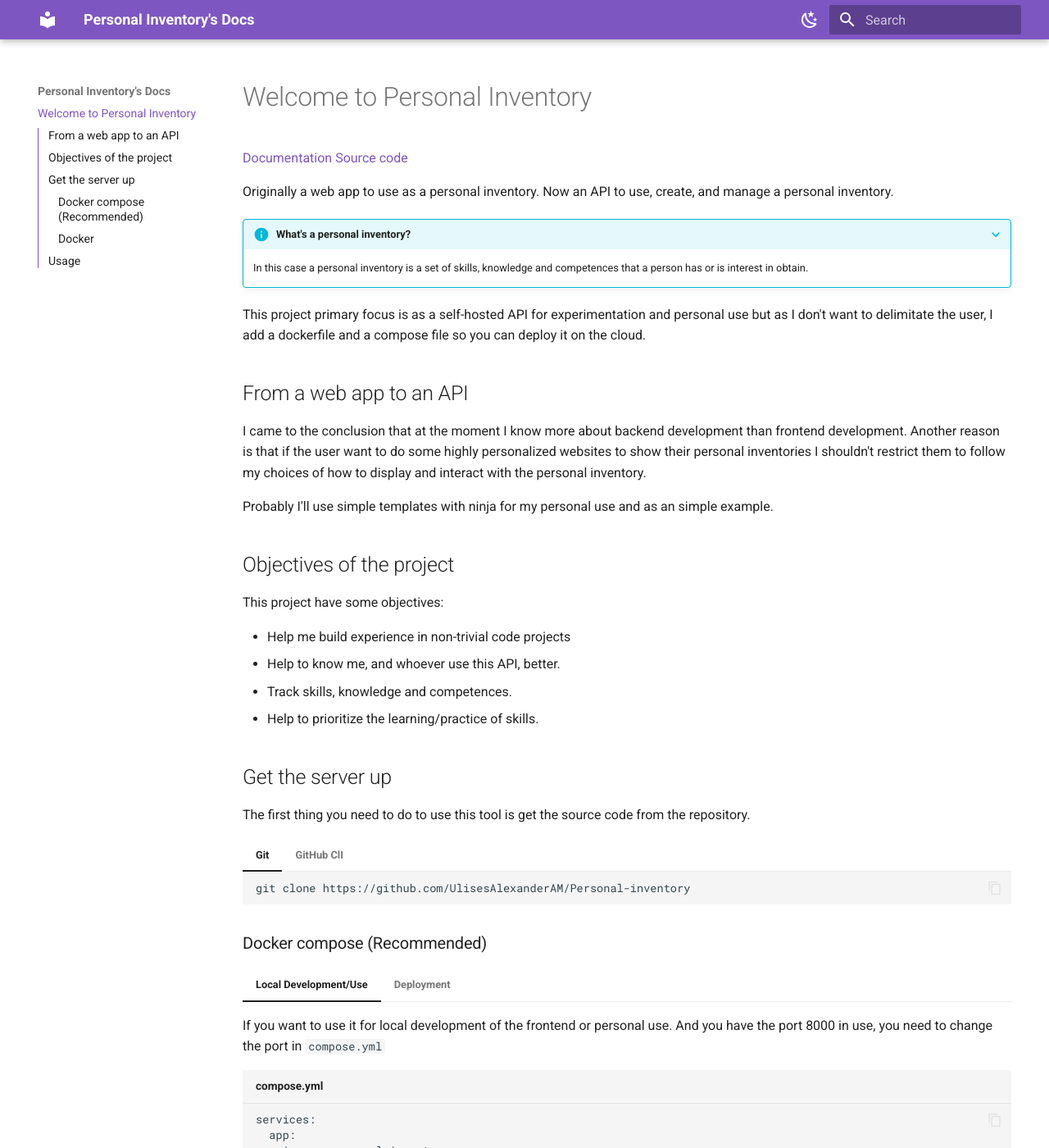
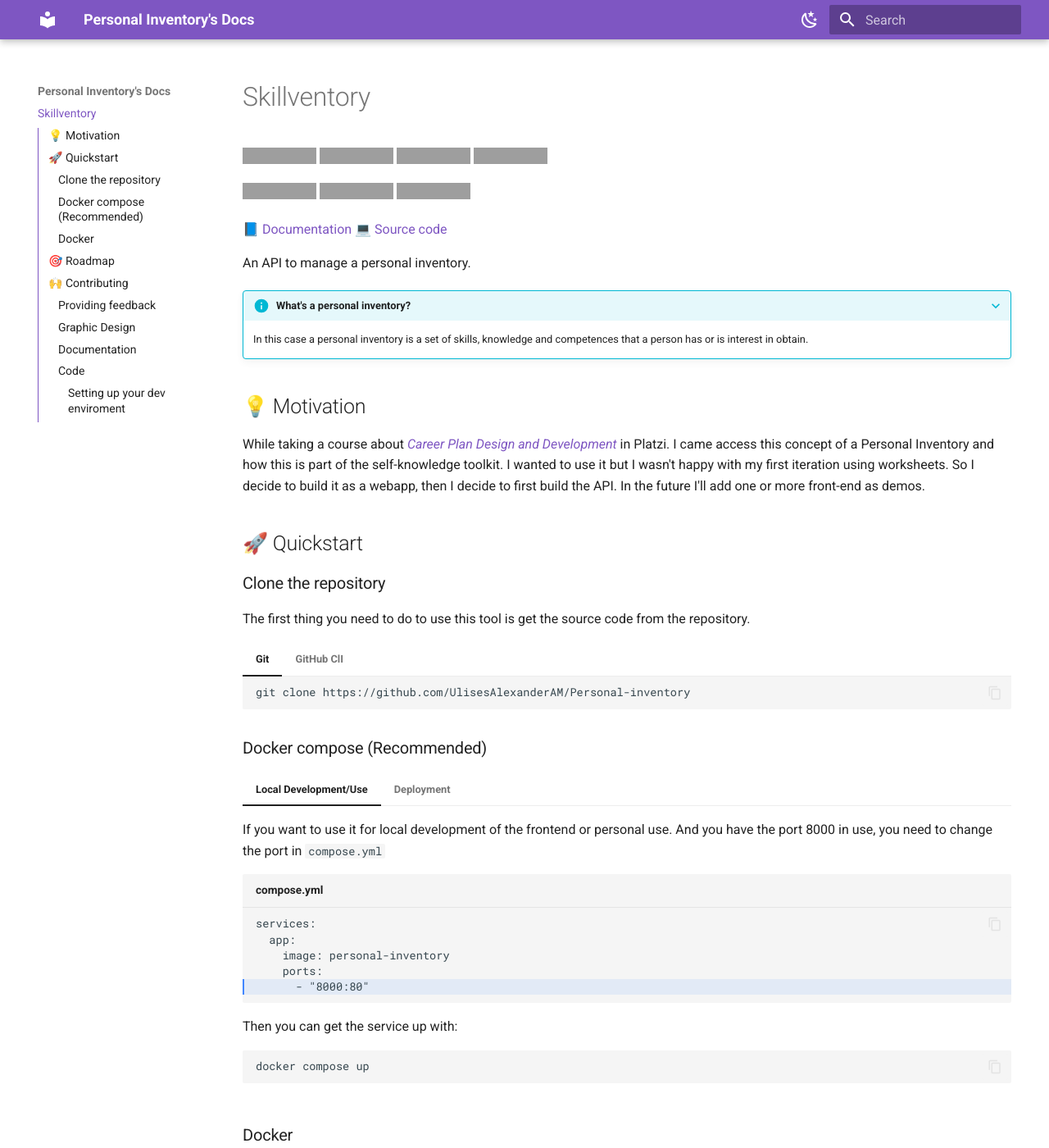
Before and after one commit to UlisesAlexanderAM/skillventory, an MkDocs documentation site: the page built from docs/index.md, in a window 1280 px wide and 1400 px high. Shown: the whole window at 82% size. Built offline with MkDocs 1.6.1 and Material for MkDocs 9.7.7, drawn with Linux system fonts in a browser that asks for light colours; some of the changed text lies outside the part shown; grey boxes are pictures that could not be loaded.

Commit message:
docs: update documentation
- Add a contributing section
- Add a motivation section
- Add badges
- Change description
- Change the name of the project
- Remove sections
- Replace "Get the server up" and "Usage" with a Quickstart section

````diff
--- a/README.md
+++ b/README.md
@@ -1,40 +1,37 @@
-# Personal inventory
+# Skillventory
 
-[Documentation](https://ulisesalexanderam.github.io/Personal-inventory)
-[Source code](https://github.com/UlisesAlexanderAM/Personal-inventory)
+[![CircleCI](https://dl.circleci.com/status-badge/img/gh/UlisesAlexanderAM/skillventory/tree/main.svg?style=svg)](https://dl.circleci.com/status-badge/redirect/gh/UlisesAlexanderAM/skillventory/tree/main)
+[![Codacy Badge](https://app.codacy.com/project/badge/Grade/3da0d7410cef405ea37f2c1aae0bd803)](https://app.codacy.com/gh/UlisesAlexanderAM/skillventory/dashboard?utm_source=gh&utm_medium=referral&utm_content=&utm_campaign=Badge_grade)
+[![Codacy Badge](https://app.codacy.com/project/badge/Coverage/3da0d7410cef405ea37f2c1aae0bd803)](https://app.codacy.com/gh/UlisesAlexanderAM/skillventory/dashboard?utm_source=gh&utm_medium=referral&utm_content=&utm_campaign=Badge_coverage)
+![GitHub License](https://img.shields.io/github/license/UlisesAlexanderAM/skillventory)
 
-Originally a web app to use as a personal inventory.
-Now an API to use, create, and manage a personal inventory.
+[![pre-commit.ci status](https://results.pre-commit.ci/badge/github/UlisesAlexanderAM/skillventory/main.svg)](https://results.pre-commit.ci/latest/github/UlisesAlexanderAM/skillventory/main)
+![Testing with poetry workflow](https://github.com/UlisesAlexanderAM/skillventory/actions/workflows/testing.yml/badge.svg)
+![Build docker image workflow](https://github.com/UlisesAlexanderAM/skillventory/actions/workflows/build-docker-image.yml/badge.svg)
+
+
+[📘 Documentation](https://ulisesalexanderam.github.io/skillventory)
+[💻 Source code](https://github.com/UlisesAlexanderAM/skillventory)
+
+An API to manage a personal inventory.
 
 > **What's a personal inventory?**
 > In this case a personal inventory is a set of skills,
 > knowledge and competences that a person has or is
 > interested in obtain.
 
-This project primary focus is as a self-hosted API for experimentation and personal
-use but as I don't want to delimitate the user, I add a dockerfile and a compose
-file so you can deploy it on the cloud.
+## 💡 Motivation
 
-## From a web app to an API
+While taking a course about [*Career Plan Design and Development*](https://platzi.com/cursos/plan-carrera/) in Platzi.
+I came access this concept of a Personal Inventory and how this is part of
+the self-knowledge toolkit. I wanted to use it but I wasn't happy with
+my first iteration using worksheets. So I decide to build it as a webapp,
+then I decide to first build the API. In the future I'll add one or more
+front-end as demos.
 
-I came to the conclusion that at the moment I know more about backend development
-than frontend development. Another reason is that if the user want to do some highly
-personalized websites to show their personal inventories I shouldn't restrict them
-to follow my choices of how to display and interact with the personal inventory.
+## 🚀 Quickstart
 
-Probably I'll use simple templates with ninja for my personal use and as an simple
-example.
-
-## Objectives of the project
-
-This project have some objectives:
-
-- Help me build experience in non-trivial code projects
-- Help to know me, and whoever use this API, better.
-- Track skills, knowledge and competences.
-- Help to prioritize the learning/practice of skills.
-
-## Get the server up
+### Clone the repository
 
 The first thing you need to do to use this tool is get the source code from the repository.
 
@@ -104,3 +101,128 @@
 
 After getting the server up, you can start making requests using your favorite tool,
 or connect using your favorite frontend framework.
+
+## 🎯 Roadmap
+
+Here is a little roadmap of what I want to implement and what its already implemented.
+
+- [x] Complete CRUD API (functions that interact with the DB)
+- [ ] Rest API for the personal inventory
+- [ ] Upload Docker image to Docker Hub
+- [ ] Host the API in the web
+- [ ] Simple demo web client
+- [ ] Simple gtk+ desktop client
+
+## 🙌 Contributing
+
+I really appreciate any kind of contributions but I list how you can contribute
+in some specific ways. **Skillventory** is currently develop and maintain by
+[Ulises Alexander AM](https://github.com/UlisesAlexanderAM). I'm looking for
+additional maintainers that can help improve this project.
+
+### Providing feedback
+
+You can provide feedback using the issues feature of GitHub.
+[Open an Issue](https://github.com/UlisesAlexanderAM/skillventory/issues/new)
+to request features, report bugs, or ask a question.
+
+### Graphic Design
+
+At the moment **Skillventory** doesn't have a logo or any kind of supplemental
+imagery. So I welcome any submissions or suggestions for the logo and graphics
+associated with **Skillventory**
+
+### Documentation
+
+You can help me proofreading and fixing any typo or formatting issues in the `docs/`
+or `README` files. [*Material for MkDocs*](https://squidfunk.github.io/mkdocs-material/)
+is use to build and publish the documentation.
+
+!!! note
+    The `index.md` and `README.md` files are content equals.
+
+### Code
+
+You can also help with code.
+
+#### Setting up your dev enviroment
+
+The first thing you probably want to do is fork the project. You can do it
+from the web or if you have GH CLI installed in your system, with the following
+command:
+
+```shell
+gh repo fork UlisesAlexanderAM/skillventory
+```
+
+If you haven't clone your fork into your system, proceed to do it.
+
+This project uses [poetry](https://python-poetry.org/),
+so I recommend you install it first, if you don't already have it installed.
+
+**With pipx**
+
+```shell
+pipx install poetry
+```
+
+**With the official installer**
+
+***Linux, macOS, Windows(WSL)***
+
+```shell
+curl -sSL https://install.python-poetry.org | python3 -
+```
+
+***Windows(Powershell)***
+
+```shell
+(Invoke-WebRequest -Uri https://install.python-poetry.org -UseBasicParsing).Content | py -
+```
+
+With **poetry** already in your system, and your fork, is time to install the dependencies.
+
+**Basic dev environment**
+
+```shell
+poetry install --no-root --with test
+```
+
+**With linting tools**
+
+```shell
+poetry install --no-root --with test linting
+```
+
+**Working with docs**
+
+```shell
+poetry install --no-root --with docs
+```
+
+**All included**
+
+```shell
+poetry install --no-root -with test linting docs
+```
+
+You can use `poetry shell` to spawn a subshell,
+or is possible that your IDE already detects your environment.
+
+To test your code, simply use `pytest`.
+
+**Inside the environment**
+
+```shell
+pytest
+```
+
+**Outside the environment (environment not active)**
+
+```shell
+poetry run pytest
+```
+
+Finally open a pull request, if you add new funtionality please add
+some tests. In case you don't know how or need help open your PR as
+a draft pull request.
--- a/docs/index.md
+++ b/docs/index.md
@@ -1,40 +1,37 @@
-# Welcome to Personal Inventory
+# Skillventory
 
-[Documentation](https://ulisesalexanderam.github.io/Personal-inventory)
-[Source code](https://github.com/UlisesAlexanderAM/Personal-inventory)
+[![CircleCI](https://dl.circleci.com/status-badge/img/gh/UlisesAlexanderAM/skillventory/tree/main.svg?style=svg)](https://dl.circleci.com/status-badge/redirect/gh/UlisesAlexanderAM/skillventory/tree/main)
+[![Codacy Badge](https://app.codacy.com/project/badge/Grade/3da0d7410cef405ea37f2c1aae0bd803)](https://app.codacy.com/gh/UlisesAlexanderAM/skillventory/dashboard?utm_source=gh&utm_medium=referral&utm_content=&utm_campaign=Badge_grade)
+[![Codacy Badge](https://app.codacy.com/project/badge/Coverage/3da0d7410cef405ea37f2c1aae0bd803)](https://app.codacy.com/gh/UlisesAlexanderAM/skillventory/dashboard?utm_source=gh&utm_medium=referral&utm_content=&utm_campaign=Badge_coverage)
+![GitHub License](https://img.shields.io/github/license/UlisesAlexanderAM/skillventory)
 
-Originally a web app to use as a personal inventory.
-Now an API to use, create, and manage a personal inventory.
+[![pre-commit.ci status](https://results.pre-commit.ci/badge/github/UlisesAlexanderAM/skillventory/main.svg)](https://results.pre-commit.ci/latest/github/UlisesAlexanderAM/skillventory/main)
+![Testing with poetry workflow](https://github.com/UlisesAlexanderAM/skillventory/actions/workflows/testing.yml/badge.svg)
+![Build docker image workflow](https://github.com/UlisesAlexanderAM/skillventory/actions/workflows/build-docker-image.yml/badge.svg)
+
+
+[📘 Documentation](https://ulisesalexanderam.github.io/skillventory)
+[💻 Source code](https://github.com/UlisesAlexanderAM/skillventory)
+
+An API to manage a personal inventory.
 
 ???+ info "What's a personal inventory?"
      In this case a personal inventory is a set of skills,
      knowledge and competences that a person has or is
      interest in obtain.
 
-This project primary focus is as a self-hosted API for experimentation and personal
-use but as I don't want to delimitate the user, I add a dockerfile and a compose
-file so you can deploy it on the cloud.
+## 💡 Motivation
 
-## From a web app to an API
+While taking a course about [*Career Plan Design and Development*](https://platzi.com/cursos/plan-carrera/) in Platzi.
+I came access this concept of a Personal Inventory and how this is part of
+the self-knowledge toolkit. I wanted to use it but I wasn't happy with
+my first iteration using worksheets. So I decide to build it as a webapp,
+then I decide to first build the API. In the future I'll add one or more
+front-end as demos.
 
-I came to the conclusion that at the moment I know more about backend development
-than frontend development. Another reason is that if the user want to do some highly
-personalized websites to show their personal inventories I shouldn't restrict them
-to follow my choices of how to display and interact with the personal inventory.
+## 🚀 Quickstart
 
-Probably I'll use simple templates with ninja for my personal use and as an simple
-example.
-
-## Objectives of the project
-
-This project have some objectives:
-
-- Help me build experience in non-trivial code projects
-- Help to know me, and whoever use this API, better.
-- Track skills, knowledge and competences.
-- Help to prioritize the learning/practice of skills.
-
-## Get the server up
+### Clone the repository
 
 The first thing you need to do to use this tool is get the source code from the repository.
 
@@ -94,7 +91,128 @@
     Where the `Deployment_Host_Port` is the port in the deployment host from where
     you give access to the container.
 
-## Usage
 
-After getting the server up, you can start making requests using your favorite tool,
-or connect using your favorite frontend framework.
+## 🎯 Roadmap
+
+Here is a little roadmap of what I want to implement and what its already implemented.
+
+- [x] Complete CRUD API (functions that interact with the DB)
+- [ ] Rest API for the personal inventory
+- [ ] Upload Docker image to Docker Hub
+- [ ] Host the API in the web
+- [ ] Simple demo web client
+- [ ] Simple gtk+ desktop client
+
+## 🙌 Contributing
+
+I really appreciate any kind of contributions but I list how you can contribute
+in some specific ways. **Skillventory** is currently develop and maintain by
+[Ulises Alexander AM](https://github.com/UlisesAlexanderAM). I'm looking for
+additional maintainers that can help improve this project.
+
+### Providing feedback
+
+You can provide feedback using the issues feature of GitHub.
+[Open an Issue](https://github.com/UlisesAlexanderAM/skillventory/issues/new)
+to request features, report bugs, or ask a question.
+
+### Graphic Design
+
+At the moment **Skillventory** doesn't have a logo or any kind of supplemental
+imagery. So I welcome any submissions or suggestions for the logo and graphics
+associated with **Skillventory**
+
+### Documentation
+
+You can help me proofreading and fixing any typo or formatting issues in the `docs/`
+or `README` files. [*Material for MkDocs*](https://squidfunk.github.io/mkdocs-material/)
+is use to build and publish the documentation.
+
+!!! note
+    The `index.md` and `README.md` files are content equals.
+
+### Code
+
+You can also help with code.
+
+#### Setting up your dev enviroment
+
+The first thing you probably want to do is fork the project. You can do it
+from the web or if you have GH CLI installed in your system, with the following
+command:
+
+```shell
+gh repo fork UlisesAlexanderAM/skillventory
+```
+
+If you haven't clone your fork into your system, proceed to do it.
+
+This project uses [poetry](https://python-poetry.org/),
+so I recommend you install it first, if you don't already have it installed.
+
+=== "With pipx"
+
+    ```shell
+    pipx install poetry
+    ```
+
+=== "With the official installer"
+
+    **Linux, macOS, Windows(WSL)**
+
+    ```shell
+    curl -sSL https://install.python-poetry.org | python3 -
+    ```
+
+    **Windows(Powershell)**
+
+    ```shell
+    (Invoke-WebRequest -Uri https://install.python-poetry.org -UseBasicParsing).Content | py -
+    ```
+
+With **poetry** already in your system, and your fork, is time to install the dependencies.
+
+=== "Basic dev environment"
+
+    ```shell
+    poetry install --no-root --with test
+    ```
+
+=== "With linting tools"
+
+    ```shell
+    poetry install --no-root --with test linting
+    ```
+
+=== "Working with docs"
+
+    ```shell
+    poetry install --no-root --with docs
+    ```
+
+=== "All included"
+
+    ```shell
+    poetry install --no-root -with test linting docs
+    ```
+
+You can use `poetry shell` to spawn a subshell,
+or is possible that your IDE already detects your environment.
+
+To test your code, simply use `pytest`.
+
+=== "Inside the environment"
+
+    ```shell
+    pytest
+    ```
+
+=== "Outside the environment (environment not active)"
+
+    ```shell
+    poetry run pytest
+    ```
+
+Finally open a pull request, if you add new funtionality please add
+some tests. In case you don't know how or need help open your PR as
+a draft pull request.
--- a/mkdocs.yml
+++ b/mkdocs.yml
@@ -33,7 +33,10 @@
       pygments_lang_class: true
   - pymdownx.tabbed:
       alternate_style: true
+  - pymdownx.tasklist:
+      custom_checkbox: true
   - admonition
+  - def_list
   - pymdownx.details
   - pymdownx.superfences
   - pymdownx.snippets
````
